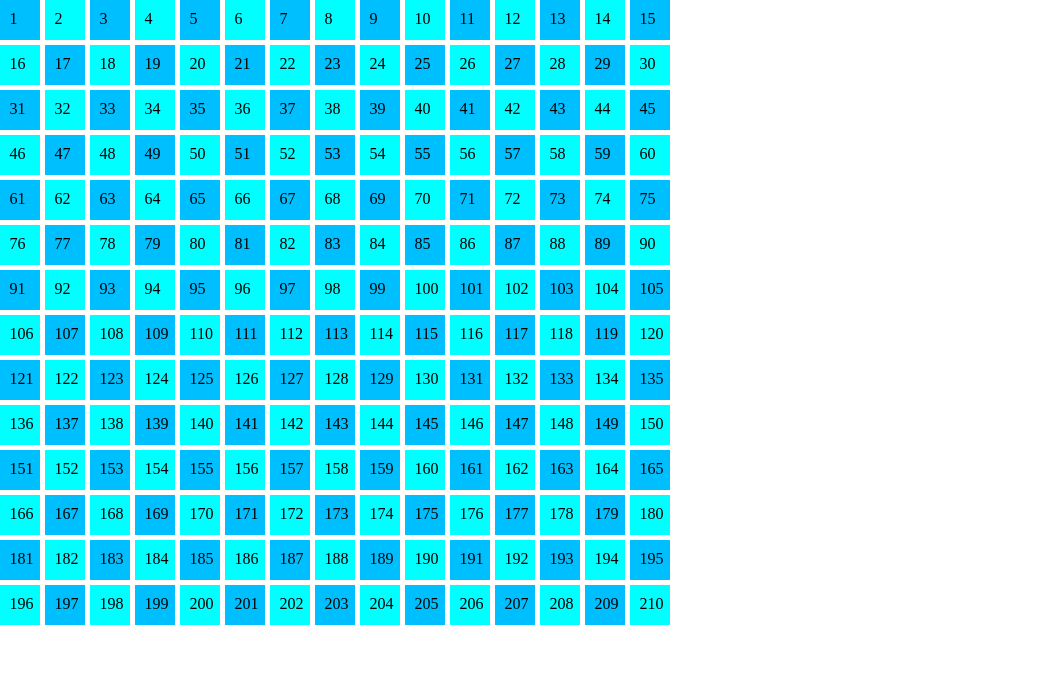
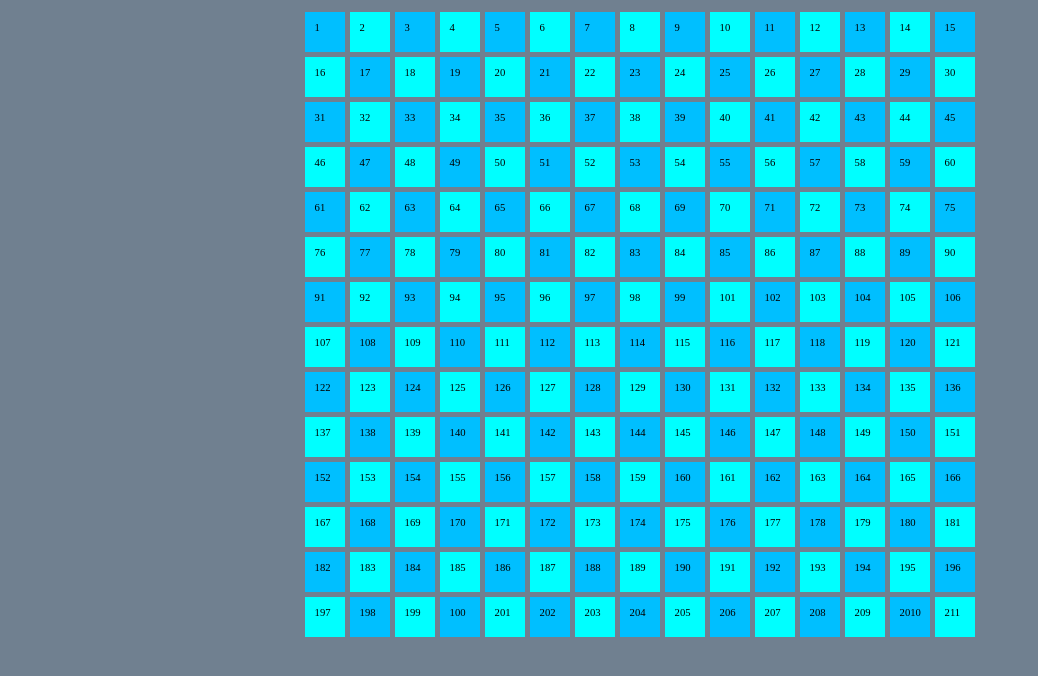
Before and after one commit to jesantanappg/HTML-CSS-GRID-PixelArt, a plain HTML site: page index.html in a window 1280 px wide. Shown: the whole page, without its empty margins (0-1038 px from the left). Drawn offline with Linux system fonts and the light colour scheme.

Commit message:
Centralização da grade

```diff
--- a/index.html
+++ b/index.html
@@ -10,216 +10,216 @@
 
 <body>
     <section class="grade">
-        <div id="">1</div>
-        <div id="">2</div>
-        <div id="">3</div>
-        <div id="">4</div>
-        <div id="">5</div>
-        <div id="">6</div>
-        <div id="">7</div>
-        <div id="">8</div>
-        <div id="">9</div>
-        <div id="">10</div>
-        <div id="">11</div>
-        <div id="">12</div>
-        <div id="">13</div>
-        <div id="">14</div>
-        <div id="">15</div>
-        <div id="">16</div>
-        <div id="">17</div>
-        <div id="">18</div>
-        <div id="">19</div>
-        <div id="">20</div>
-        <div id="">21</div>
-        <div id="">22</div>
-        <div id="">23</div>
-        <div id="">24</div>
-        <div id="">25</div>
-        <div id="">26</div>
-        <div id="">27</div>
-        <div id="">28</div>
-        <div id="">29</div>
-        <div id="">30</div>
-        <div id="">31</div>
-        <div id="">32</div>
-        <div id="">33</div>
-        <div id="">34</div>
-        <div id="">35</div>
-        <div id="">36</div>
-        <div id="">37</div>
-        <div id="">38</div>
-        <div id="">39</div>
-        <div id="">40</div>
-        <div id="">41</div>
-        <div id="">42</div>
-        <div id="">43</div>
-        <div id="">44</div>
-        <div id="">45</div>
-        <div id="">46</div>
-        <div id="">47</div>
-        <div id="">48</div>
-        <div id="">49</div>
-        <div id="">50</div>
-        <div id="">51</div>
-        <div id="">52</div>
-        <div id="">53</div>
-        <div id="">54</div>
-        <div id="">55</div>
-        <div id="">56</div>
-        <div id="">57</div>
-        <div id="">58</div>
-        <div id="">59</div>
-        <div id="">60</div>
-        <div id="">61</div>
-        <div id="">62</div>
-        <div id="">63</div>
-        <div id="">64</div>
-        <div id="">65</div>
-        <div id="">66</div>
-        <div id="">67</div>
-        <div id="">68</div>
-        <div id="">69</div>
-        <div id="">70</div>
-        <div id="">71</div>
-        <div id="">72</div>
-        <div id="">73</div>
-        <div id="">74</div>
-        <div id="">75</div>
-        <div id="">76</div>
-        <div id="">77</div>
-        <div id="">78</div>
-        <div id="">79</div>
-        <div id="">80</div>
-        <div id="">81</div>
-        <div id="">82</div>
-        <div id="">83</div>
-        <div id="">84</div>
-        <div id="">85</div>
-        <div id="">86</div>
-        <div id="">87</div>
-        <div id="">88</div>
-        <div id="">89</div>
-        <div id="">90</div>
-        <div id="">91</div>
-        <div id="">92</div>
-        <div id="">93</div>
-        <div id="">94</div>
-        <div id="">95</div>
-        <div id="">96</div>
-        <div id="">97</div>
-        <div id="">98</div>
-        <div id="">99</div>
-        <div id="">100</div>
-        <div id="">101</div>
-        <div id="">102</div>
-        <div id="">103</div>
-        <div id="">104</div>
-        <div id="">105</div>
-        <div id="">106</div>
-        <div id="">107</div>
-        <div id="">108</div>
-        <div id="">109</div>
-        <div id="">110</div>
-        <div id="">111</div>
-        <div id="">112</div>
-        <div id="">113</div>
-        <div id="">114</div>
-        <div id="">115</div>
-        <div id="">116</div>
-        <div id="">117</div>
-        <div id="">118</div>
-        <div id="">119</div>
-        <div id="">120</div>
-        <div id="">121</div>
-        <div id="">122</div>
-        <div id="">123</div>
-        <div id="">124</div>
-        <div id="">125</div>
-        <div id="">126</div>
-        <div id="">127</div>
-        <div id="">128</div>
-        <div id="">129</div>
-        <div id="">130</div>
-        <div id="">131</div>
-        <div id="">132</div>
-        <div id="">133</div>
-        <div id="">134</div>
-        <div id="">135</div>
-        <div id="">136</div>
-        <div id="">137</div>
-        <div id="">138</div>
-        <div id="">139</div>
-        <div id="">140</div>
-        <div id="">141</div>
-        <div id="">142</div>
-        <div id="">143</div>
-        <div id="">144</div>
-        <div id="">145</div>
-        <div id="">146</div>
-        <div id="">147</div>
-        <div id="">148</div>
-        <div id="">149</div>
-        <div id="">150</div>
-        <div id="">151</div>
-        <div id="">152</div>
-        <div id="">153</div>
-        <div id="">154</div>
-        <div id="">155</div>
-        <div id="">156</div>
-        <div id="">157</div>
-        <div id="">158</div>
-        <div id="">159</div>
-        <div id="">160</div>
-        <div id="">161</div>
-        <div id="">162</div>
-        <div id="">163</div>
-        <div id="">164</div>
-        <div id="">165</div>
-        <div id="">166</div>
-        <div id="">167</div>
-        <div id="">168</div>
-        <div id="">169</div>
-        <div id="">170</div>
-        <div id="">171</div>
-        <div id="">172</div>
-        <div id="">173</div>
-        <div id="">174</div>
-        <div id="">175</div>
-        <div id="">176</div>
-        <div id="">177</div>
-        <div id="">178</div>
-        <div id="">179</div>
-        <div id="">180</div>
-        <div id="">181</div>
-        <div id="">182</div>
-        <div id="">183</div>
-        <div id="">184</div>
-        <div id="">185</div>
-        <div id="">186</div>
-        <div id="">187</div>
-        <div id="">188</div>
-        <div id="">189</div>
-        <div id="">190</div>
-        <div id="">191</div>
-        <div id="">192</div>
-        <div id="">193</div>
-        <div id="">194</div>
-        <div id="">195</div>
-        <div id="">196</div>
-        <div id="">197</div>
-        <div id="">198</div>
-        <div id="">199</div>
-        <div id="">200</div>
-        <div id="">201</div>
-        <div id="">202</div>
-        <div id="">203</div>
-        <div id="">204</div>
-        <div id="">205</div>
-        <div id="">206</div>
-        <div id="">207</div>
-        <div id="">208</div>
-        <div id="">209</div>
-        <div id="">210</div>
+       <div class="">1</div>
+       <div class="">2</div>
+       <div class="">3</div>
+       <div class="">4</div>
+       <div class="">5</div>
+       <div class="">6</div>
+       <div class="">7</div>
+       <div class="">8</div>
+       <div class="">9</div>
+       <div class="">10</div>
+       <div class="">11</div>
+       <div class="">12</div>
+       <div class="">13</div>
+       <div class="">14</div>
+       <div class="">15</div>
+       <div class="">16</div>
+       <div class="">17</div>
+       <div class="">18</div>
+       <div class="">19</div>
+       <div class="">20</div>
+       <div class="">21</div>
+       <div class="">22</div>
+       <div class="">23</div>
+       <div class="">24</div>
+       <div class="">25</div>
+       <div class="">26</div>
+       <div class="">27</div>
+       <div class="">28</div>
+       <div class="">29</div>
+       <div class="">30</div>
+       <div class="">31</div>
+       <div class="">32</div>
+       <div class="">33</div>
+       <div class="">34</div>
+       <div class="">35</div>
+       <div class="">36</div>
+       <div class="">37</div>
+       <div class="">38</div>
+       <div class="">39</div>
+       <div class="">40</div>
+       <div class="">41</div>
+       <div class="">42</div>
+       <div class="">43</div>
+       <div class="">44</div>
+       <div class="">45</div>
+       <div class="">46</div>
+       <div class="">47</div>
+       <div class="">48</div>
+       <div class="">49</div>
+       <div class="">50</div>
+       <div class="">51</div>
+       <div class="">52</div>
+       <div class="">53</div>
+       <div class="">54</div>
+       <div class="">55</div>
+       <div class="">56</div>
+       <div class="">57</div>
+       <div class="">58</div>
+       <div class="">59</div>
+       <div class="">60</div>
+       <div class="">61</div>
+       <div class="">62</div>
+       <div class="">63</div>
+       <div class="">64</div>
+       <div class="">65</div>
+       <div class="">66</div>
+       <div class="">67</div>
+       <div class="">68</div>
+       <div class="">69</div>
+       <div class="">70</div>
+       <div class="">71</div>
+       <div class="">72</div>
+       <div class="">73</div>
+       <div class="">74</div>
+       <div class="">75</div>
+       <div class="">76</div>
+       <div class="">77</div>
+       <div class="">78</div>
+       <div class="">79</div>
+       <div class="">80</div>
+       <div class="">81</div>
+       <div class="">82</div>
+       <div class="">83</div>
+       <div class="">84</div>
+       <div class="">85</div>
+       <div class="">86</div>
+       <div class="">87</div>
+       <div class="">88</div>
+       <div class="">89</div>
+       <div class="">90</div>
+       <div class="">91</div>
+       <div class="">92</div>
+       <div class="">93</div>
+       <div class="">94</div>
+       <div class="">95</div>
+       <div class="">96</div>
+       <div class="">97</div>
+       <div class="">98</div>
+       <div class="">99</div>
+       <div class="">101</div>
+       <div class="">102</div>
+       <div class="">103</div>
+       <div class="">104</div>
+       <div class="">105</div>
+       <div class="">106</div>
+       <div class="">107</div>
+       <div class="">108</div>
+       <div class="">109</div>
+       <div class="">110</div>
+       <div class="">111</div>
+       <div class="">112</div>
+       <div class="">113</div>
+       <div class="">114</div>
+       <div class="">115</div>
+       <div class="">116</div>
+       <div class="">117</div>
+       <div class="">118</div>
+       <div class="">119</div>
+       <div class="">120</div>
+       <div class="">121</div>
+       <div class="">122</div>
+       <div class="">123</div>
+       <div class="">124</div>
+       <div class="">125</div>
+       <div class="">126</div>
+       <div class="">127</div>
+       <div class="">128</div>
+       <div class="">129</div>
+       <div class="">130</div>
+       <div class="">131</div>
+       <div class="">132</div>
+       <div class="">133</div>
+       <div class="">134</div>
+       <div class="">135</div>
+       <div class="">136</div>
+       <div class="">137</div>
+       <div class="">138</div>
+       <div class="">139</div>
+       <div class="">140</div>
+       <div class="">141</div>
+       <div class="">142</div>
+       <div class="">143</div>
+       <div class="">144</div>
+       <div class="">145</div>
+       <div class="">146</div>
+       <div class="">147</div>
+       <div class="">148</div>
+       <div class="">149</div>
+       <div class="">150</div>
+       <div class="">151</div>
+       <div class="">152</div>
+       <div class="">153</div>
+       <div class="">154</div>
+       <div class="">155</div>
+       <div class="">156</div>
+       <div class="">157</div>
+       <div class="">158</div>
+       <div class="">159</div>
+       <div class="">160</div>
+       <div class="">161</div>
+       <div class="">162</div>
+       <div class="">163</div>
+       <div class="">164</div>
+       <div class="">165</div>
+       <div class="">166</div>
+       <div class="">167</div>
+       <div class="">168</div>
+       <div class="">169</div>
+       <div class="">170</div>
+       <div class="">171</div>
+       <div class="">172</div>
+       <div class="">173</div>
+       <div class="">174</div>
+       <div class="">175</div>
+       <div class="">176</div>
+       <div class="">177</div>
+       <div class="">178</div>
+       <div class="">179</div>
+       <div class="">180</div>
+       <div class="">181</div>
+       <div class="">182</div>
+       <div class="">183</div>
+       <div class="">184</div>
+       <div class="">185</div>
+       <div class="">186</div>
+       <div class="">187</div>
+       <div class="">188</div>
+       <div class="">189</div>
+       <div class="">190</div>
+       <div class="">191</div>
+       <div class="">192</div>
+       <div class="">193</div>
+       <div class="">194</div>
+       <div class="">195</div>
+       <div class="">196</div>
+       <div class="">197</div>
+       <div class="">198</div>
+       <div class="">199</div>
+       <div class="">100</div>
+       <div class="">201</div>
+       <div class="">202</div>
+       <div class="">203</div>
+       <div class="">204</div>
+       <div class="">205</div>
+       <div class="">206</div>
+       <div class="">207</div>
+       <div class="">208</div>
+       <div class="">209</div>
+       <div class="">2010</div>
+       <div class="">211</div>
     </section>
 </body>
 
--- a/style/style.css
+++ b/style/style.css
@@ -1,6 +1,13 @@
 *{
     margin: 0;
     padding: 0;
+}
+
+body{
+    display: flex;
+    justify-content: center;
+    margin-top: 12px;
+    background-color: slategray;
 }
 
 .grade div {
@@ -17,6 +24,7 @@
     grid-template-columns: 40px 40px 40px 40px 40px 40px 40px 40px 40px 40px 40px 40px 40px 40px 40px;
     grid-template-rows: 40px 40px 40px 40px 40px 40px 40px 40px 40px 40px 40px 40px 40px 40px 40px;
     gap: 5px;
+    font-size: 8pt;
 }
 
 #item1 {
```
